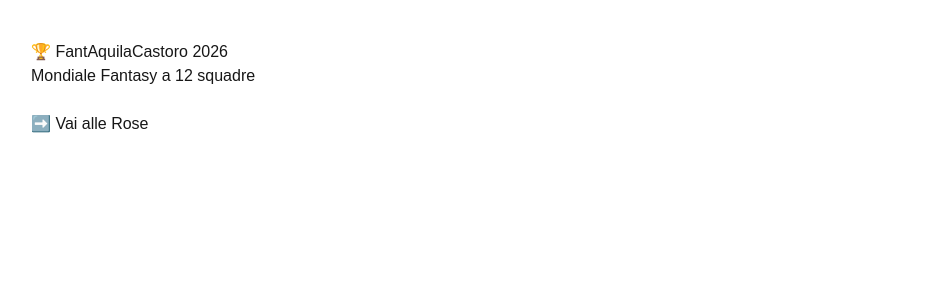
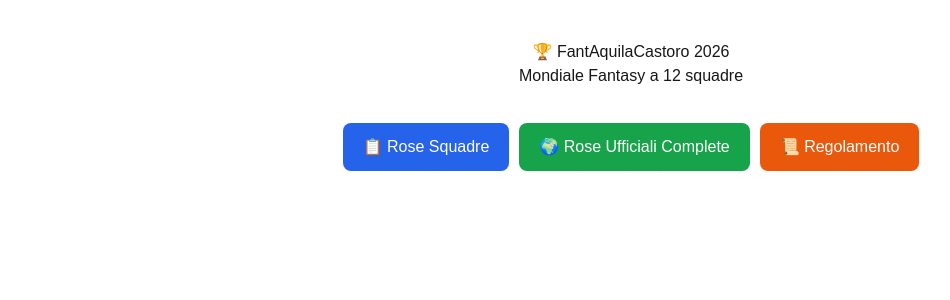
Before and after one commit to sixtoelevenent-arch/fantaaquilacastoro, a Next.js app: page / in a window 1280 px wide. Shown: the top 300 px of the page, without its empty margins (9-959 px from the left). Built offline with nearby package versions, Linux system fonts and the light colour scheme.

Commit message:
Migliorata homepage

```diff
--- a/app/page.tsx
+++ b/app/page.tsx
@@ -1,13 +1,56 @@
 export default function Home() {
   return (
-    <main style={{ padding: 40 }}>
+    <main style={{ padding: 40, textAlign: "center" }}>
       <h1>🏆 FantAquilaCastoro 2026</h1>
 
       <p>Mondiale Fantasy a 12 squadre</p>
 
-      <br />
+      <div style={{ marginTop: "30px" }}>
+        <a
+          href="/rose"
+          style={{
+            display: "inline-block",
+            padding: "12px 20px",
+            background: "#2563eb",
+            color: "white",
+            textDecoration: "none",
+            borderRadius: "8px",
+            margin: "5px",
+          }}
+        >
+          📋 Rose Squadre
+        </a>
 
-      <a href="/rose">➡️ Vai alle Rose</a>
+        <a
+          href="/rose-ufficiali.html"
+          style={{
+            display: "inline-block",
+            padding: "12px 20px",
+            background: "#16a34a",
+            color: "white",
+            textDecoration: "none",
+            borderRadius: "8px",
+            margin: "5px",
+          }}
+        >
+          🌍 Rose Ufficiali Complete
+        </a>
+
+        <a
+          href="/regolamento"
+          style={{
+            display: "inline-block",
+            padding: "12px 20px",
+            background: "#ea580c",
+            color: "white",
+            textDecoration: "none",
+            borderRadius: "8px",
+            margin: "5px",
+          }}
+        >
+          📜 Regolamento
+        </a>
+      </div>
     </main>
   );
 }
```
